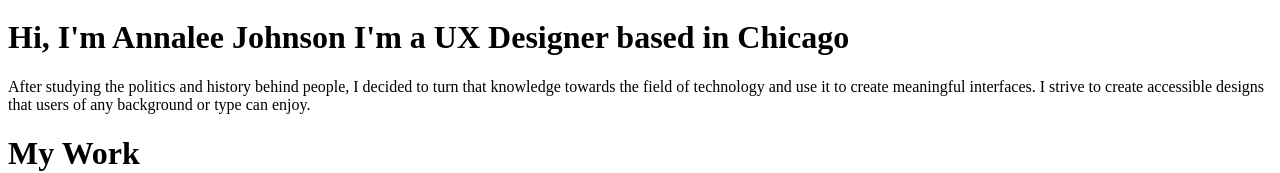
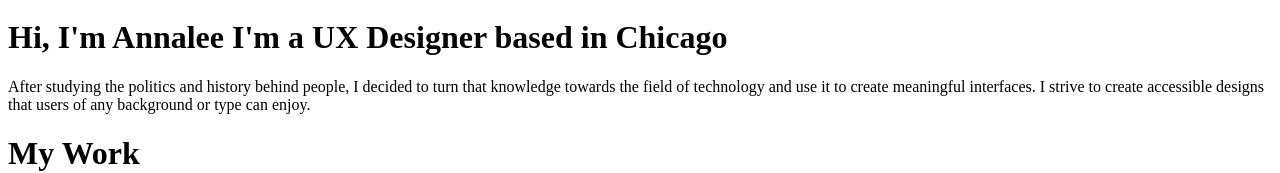
Before and after one commit to annaleexjohnson/PortfolioSite_Annalee_careerfoundry, a plain HTML site: page index.html in a window 1280 px wide. Shown: the part 642-815 px from the top of the page. Drawn offline with Linux system fonts and the light colour scheme.

Commit message:
intitial

```diff
--- a/index.html
+++ b/index.html
@@ -31,7 +31,7 @@
   <!--Hero Section -->
     <div>
         <div>
-          <h1> Hi, I'm Annalee Johnson <span> I'm a UX Designer based in Chicago </span> </h1>
+          <h1> Hi, I'm Annalee <span> I'm a UX Designer based in Chicago </span> </h1>
           <p> After studying the politics and history behind people, I decided to
              turn that knowledge towards the field of technology and use it to
              create meaningful interfaces. I strive to create accessible designs
```
Also changed, not shown: about.html (+1 -1 lines).
